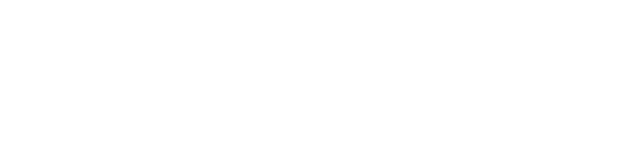
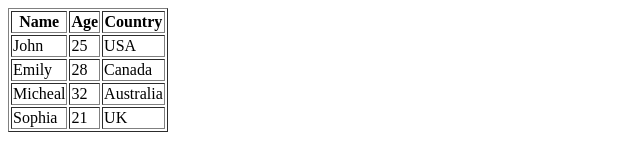
Before and after one commit to Irenimoyan/My_First_Portfolio, a plain HTML site: page html_basic/base_index.html in a window 1280 px wide. Shown: the whole page, without its empty margins (0-640 px from the left). Drawn offline with Linux system fonts and the light colour scheme.

Commit message:
made some corrections on html_basic file

```diff
--- a/html_basic/base_index.html
+++ b/html_basic/base_index.html
@@ -9,3 +9,34 @@
 
 </body>
 </html>
+<table border="1">
+    <thead>
+        <tr>
+            <th>Name</th>
+            <th>Age</th>
+            <th>Country</th>
+        </tr>
+    </thead>
+    <tbody>
+        <tr>
+            <td>John</td>
+            <td>25</td>
+            <td>USA</td>
+        </tr>
+        <tr>
+            <td>Emily</td>
+            <td>28</td>
+            <td>Canada</td>
+        </tr>
+        <tr>
+            <td>Micheal</td>
+            <td>32</td>
+            <td>Australia</td>
+        </tr>
+        <tr>
+            <td>Sophia</td>
+            <td>21</td>
+            <td>UK</td>
+        </tr>
+    </tbody>
+</table>
```
Also changed, not shown: portfolio/index.html (+1 -1 lines).
